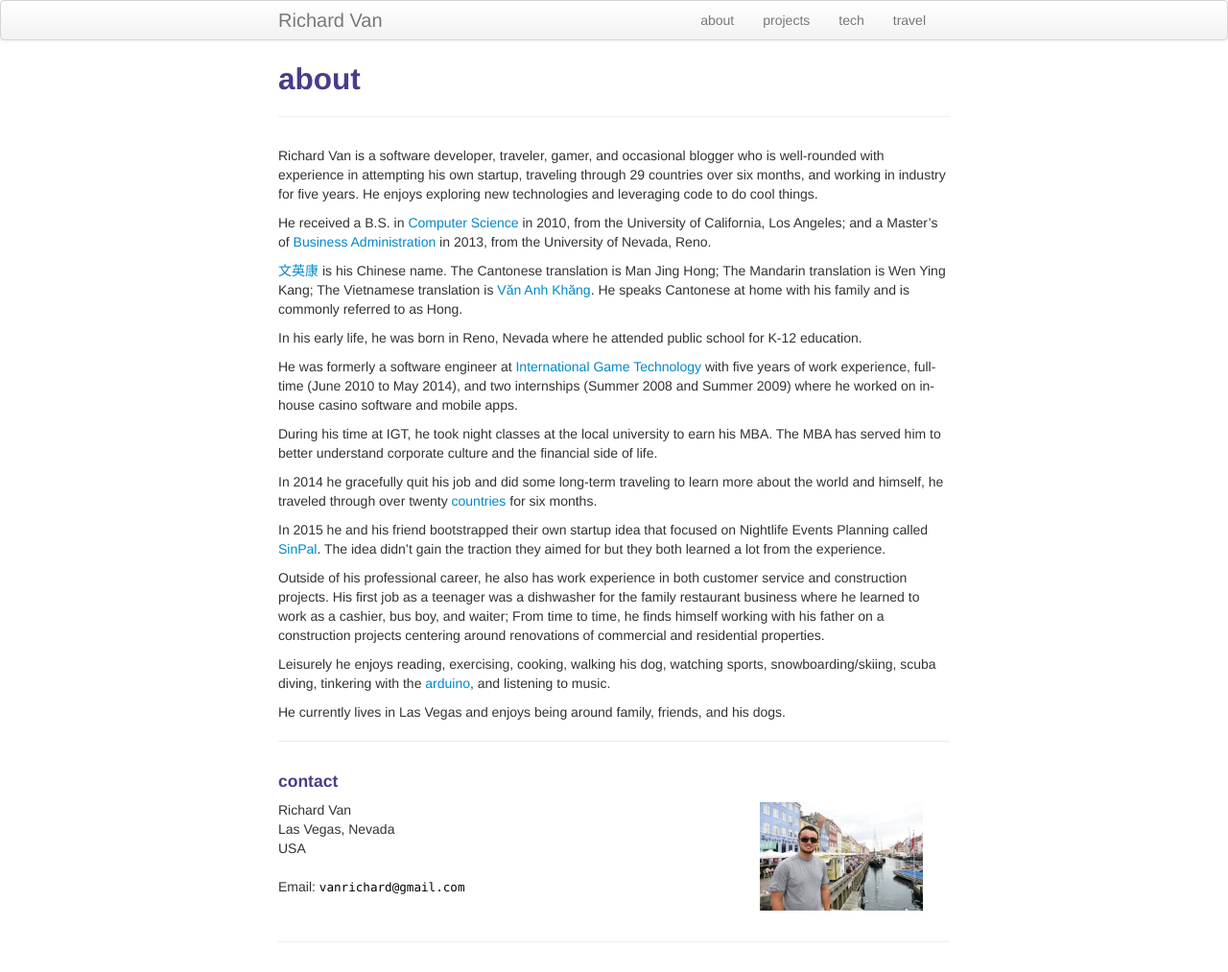
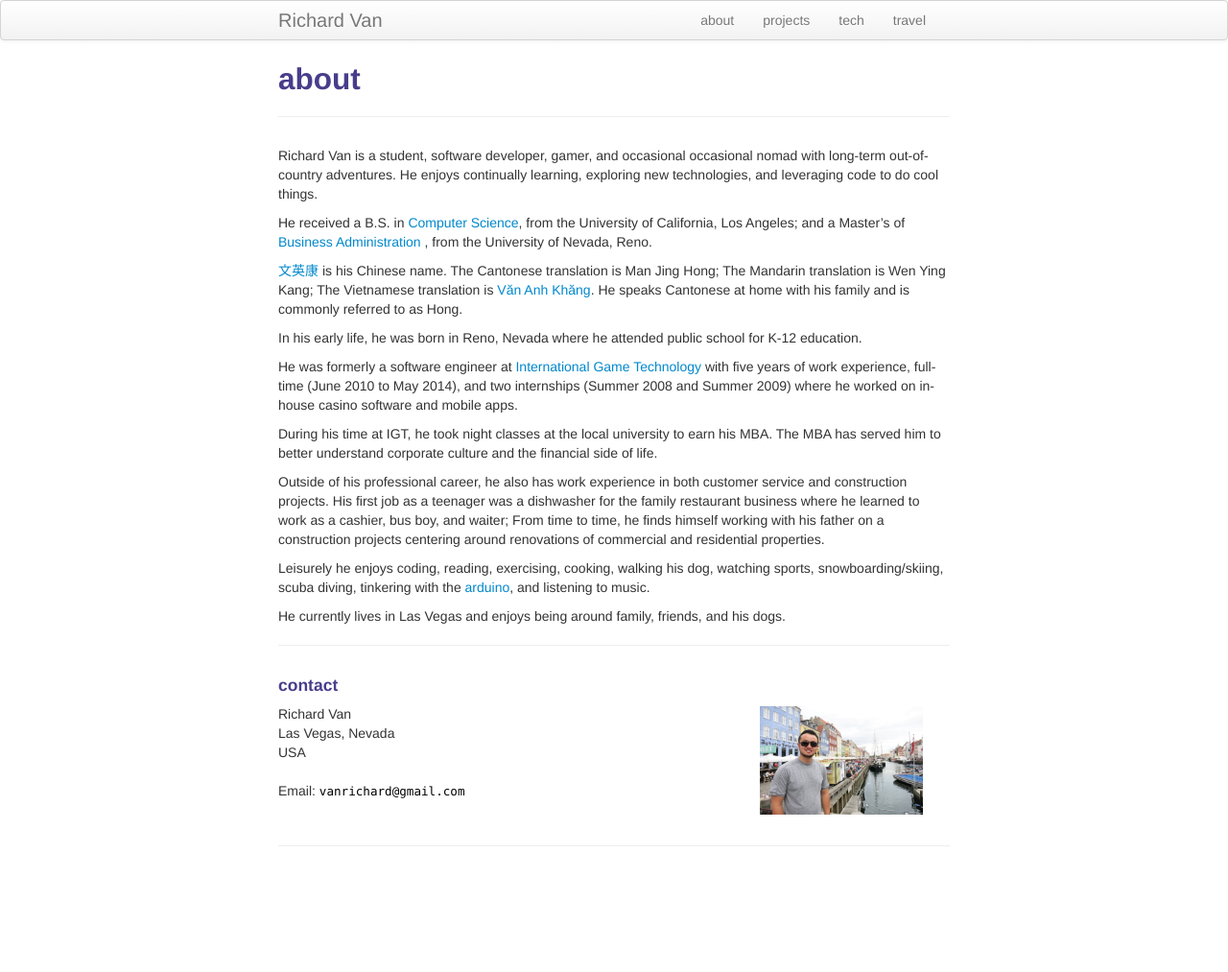
Before and after one commit to richardvan/richardvan.github.io, a Jekyll site: the page built from pages/about.md, in a window 1280 px wide. Shown: the whole page at 96% size. Built offline with Jekyll 4.4.1, drawn with Linux system fonts in a browser that asks for light colours; after the commit the page ends 913 px from its top, so only the background shows below that.

Commit message:
updated about to remove dates

```diff
--- a/pages/about.md
+++ b/pages/about.md
@@ -4,9 +4,9 @@ title: about
 description: who is Richard Van?
 ---
 
-Richard Van is a software developer, traveler, gamer, and occasional blogger who is well-rounded with experience in attempting his own startup, traveling through 29 countries over six months, and working in industry for five years.  He enjoys exploring new technologies and leveraging code to do cool things.
+Richard Van is a student, software developer, gamer, and occasional occasional nomad with long-term out-of-country adventures. He enjoys continually learning, exploring new technologies, and leveraging code to do cool things.
 
-He received a B.S. in [Computer Science](http://www.cs.ucla.edu/) in 2010, from the University of California, Los Angeles; and a Master's of [Business Administration ](http://www.unr.edu/degrees/business-administration/mba) in 2013, from the University of Nevada, Reno.
+He received a B.S. in [Computer Science](http://www.cs.ucla.edu/), from the University of California, Los Angeles; and a Master's of [Business Administration ](http://www.unr.edu/degrees/business-administration/mba), from the University of Nevada, Reno.
 
 
 [文](https://en.wiktionary.org/wiki/%E6%96%87)[英](https://en.wiktionary.org/wiki/%E8%8B%B1)[康](https://en.wiktionary.org/wiki/%E6%96%87) is his Chinese name. The Cantonese translation is Man Jing Hong; The Mandarin translation is Wen Ying Kang; The Vietnamese translation is [Văn](https://en.wiktionary.org/wiki/v%C4%83n#Vietnamese) [Anh](https://en.wiktionary.org/wiki/Anh) [Khăng](http://meaningoffirstname.blogspot.com/2009/08/khang-name-meanings-of-khang-baby-names.html). He speaks Cantonese at home with his family and is commonly referred to as Hong.
@@ -17,13 +17,9 @@ He was formerly a software engineer at [International Game Technology](https://w
 
 During his time at IGT, he took night classes at the local university to earn his MBA.  The MBA has served him to better understand corporate culture and the financial side of life.
 
-In 2014 he gracefully quit his job and did some long-term traveling to learn more about the world and himself, he traveled through over twenty [countries](http://richardvan.com/pages/travel.html) for six months.
-
-In 2015 he and his friend bootstrapped their own startup idea that focused on Nightlife Events Planning called [SinPal](http://richardvan.com/pages/startup.html). The idea didn't gain the traction they aimed for but they both learned a lot from the experience.
-
 Outside of his professional career, he also has work experience in both customer service  and construction projects.  His first job as a teenager was a dishwasher for the family restaurant business where he learned to work as a cashier, bus boy, and waiter;  From time to time, he finds himself working with his father on a construction projects centering around renovations of commercial and residential properties.
 
-Leisurely he enjoys reading, exercising, cooking, walking his dog, watching sports, snowboarding/skiing, scuba diving, tinkering with the [arduino](https://www.arduino.cc/), and listening to music.
+Leisurely he enjoys coding, reading, exercising, cooking, walking his dog, watching sports, snowboarding/skiing, scuba diving, tinkering with the [arduino](https://www.arduino.cc/), and listening to music.
 
 He currently lives in Las Vegas and enjoys being around family, friends, and his dogs.
 
```
Also changed, not shown: index.md (+1 -1 lines).
